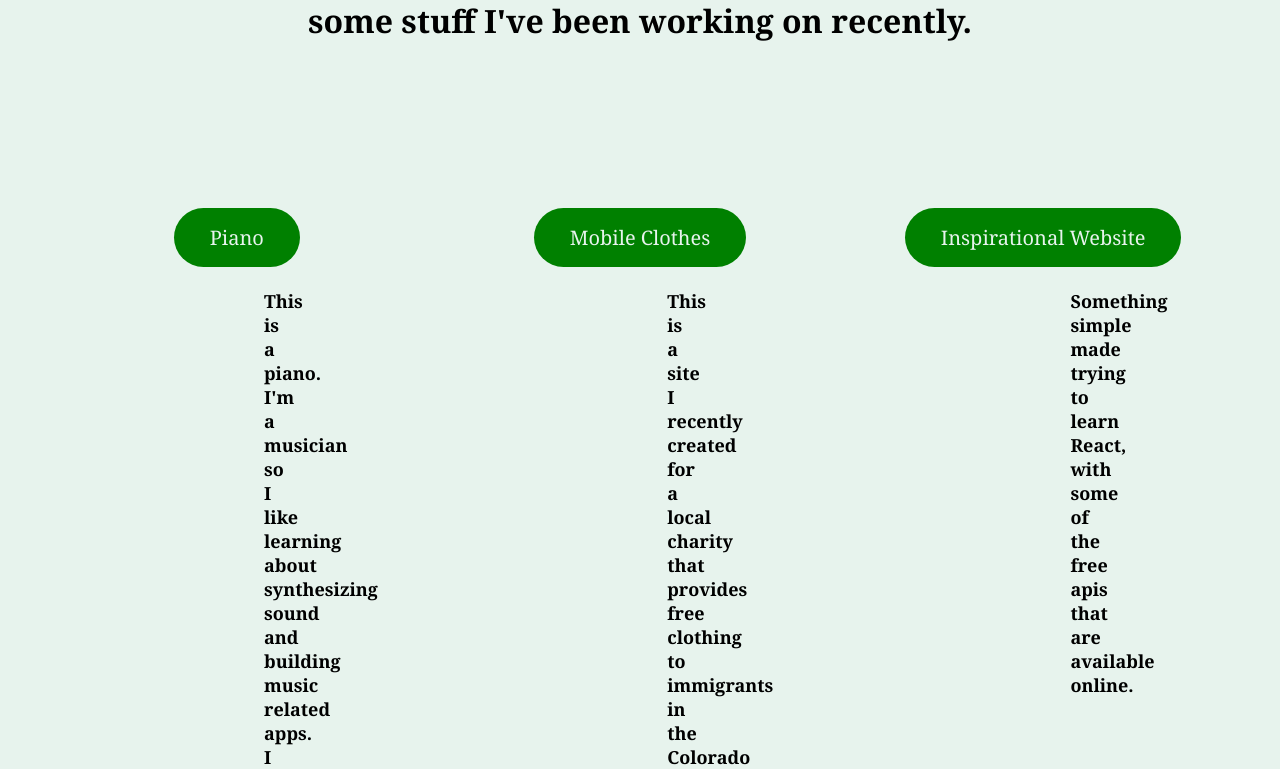
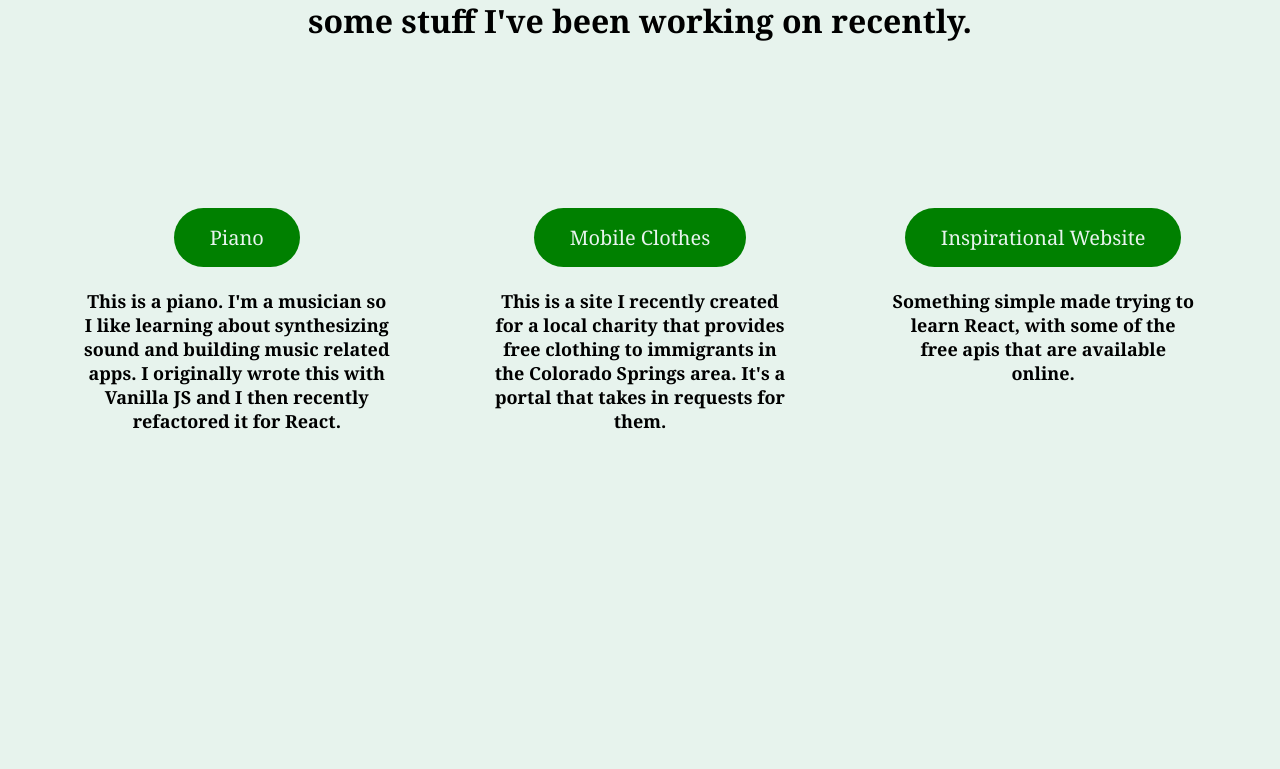
Before and after one commit to Yagudagu/webappresume3.2, a React (Create React App) app: page / in a window 1280 px wide. Shown: the part 1761-2530 px from the top of the page. Built offline with nearby package versions, Linux system fonts and the light colour scheme.

Commit message:
fixing styling

```diff
--- a/src/Components/Projects/Projects.styles.js
+++ b/src/Components/Projects/Projects.styles.js
@@ -55,7 +55,7 @@ export const Content = styled.div`
   }
 
   h3 {
-    padding: 20px 200px;
+    padding: 20px 20px;
     @media (max-width: 768px) {
       padding: 20px 10px;
     }
```
Also changed, not shown: 6 other files (tests, documents, lock files or other folders).
